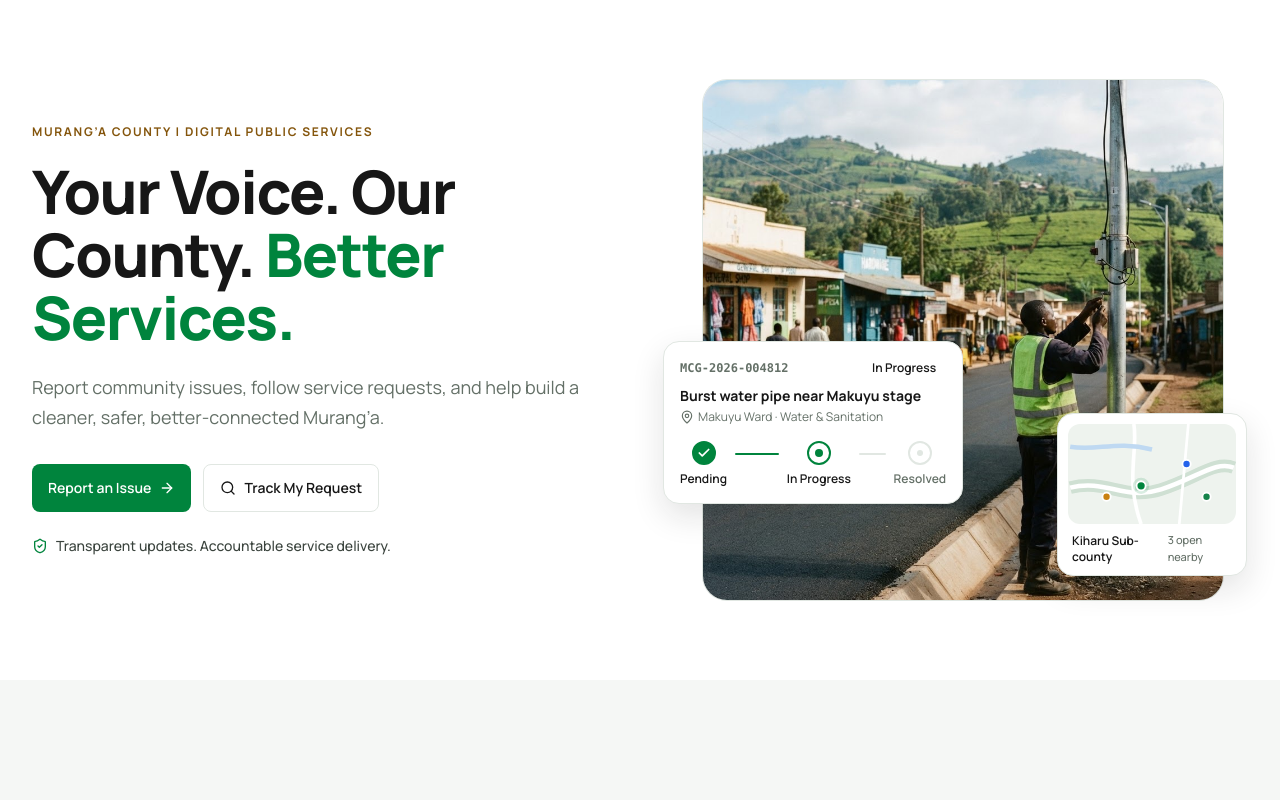
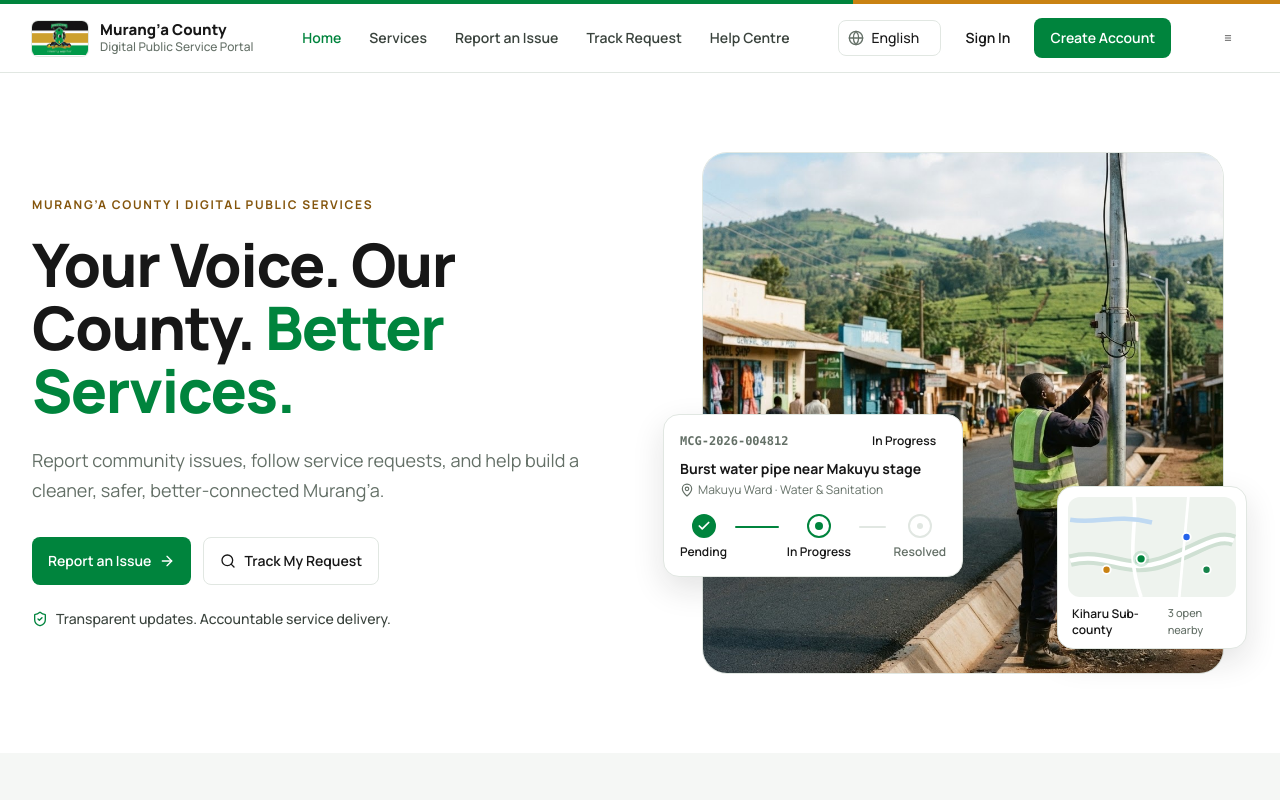
Before and after one commit to bethkimani/muranga-ecitizen-portal, a Next.js app in the folder frontend/: page / in a window 1280 px wide. Shown: the top 800 px of the page. Built offline with nearby package versions, Linux system fonts and the light colour scheme.

Commit message:
fix: integrate public layout shell with Next.js Link and client header/footer components

```diff
--- /dev/null
+++ b/frontend/src/app/(main)/layout.tsx
@@ -0,0 +1,17 @@
+import React from 'react';
+import { PublicHeader } from '@/components/PublicHeader';
+import { PublicFooter } from '@/components/PublicFooter';
+
+export default function MainLayout({
+  children,
+}: {
+  children: React.ReactNode;
+}) {
+  return (
+    <div className="min-h-screen w-full bg-canvas flex flex-col">
+      <PublicHeader />
+      <main className="flex-1">{children}</main>
+      <PublicFooter />
+    </div>
+  );
+}
--- a/frontend/src/components/PublicFooter.tsx
+++ b/frontend/src/components/PublicFooter.tsx
@@ -1,5 +1,5 @@
 import React from 'react';
-import { Link } from 'react-router-dom';
+import Link from 'next/link';
 import { MailIcon, MapPinIcon, PhoneIcon } from 'lucide-react';
 import { EMBLEM_URL } from './Logo';
 
@@ -10,8 +10,8 @@ const columns = [
       { label: 'Report an Issue', to: '/portal/submit' },
       { label: 'Track a Request', to: '/track' },
       { label: 'Service Directory', to: '/services' },
-  { label: 'Announcements', to: '/#announcements' }]
-
+      { label: 'Announcements', to: '/#announcements' },
+    ],
   },
   {
     title: 'Support',
@@ -19,18 +19,18 @@ const columns = [
       { label: 'Help Centre', to: '/help' },
       { label: 'Frequently Asked Questions', to: '/help' },
       { label: 'Give Feedback', to: '/help#contact' },
-  { label: 'County Staff Sign In', to: '/signin?role=staff' }]
-
+      { label: 'County Staff Sign In', to: '/signin?role=staff' },
+    ],
   },
   {
     title: 'Policies',
     links: [
       { label: 'Privacy Policy', to: '/help' },
       { label: 'Accessibility', to: '/help' },
-  { label: 'Terms of Use', to: '/help' }]
-
-}];
-
+      { label: 'Terms of Use', to: '/help' },
+    ],
+  },
+];
 
 export function PublicFooter() {
   return (
@@ -47,26 +47,38 @@ export function PublicFooter() {
             </div>
           </div>
           <ul className="mt-6 space-y-3 text-sm text-white/80">
-            <li className="flex gap-3"><MapPinIcon className="mt-0.5 h-4 w-4 shrink-0 text-gold" aria-hidden="true" />County Headquarters, Murang’a Town</li>
-            <li className="flex gap-3"><PhoneIcon className="mt-0.5 h-4 w-4 shrink-0 text-gold" aria-hidden="true" />Customer service line — configured by administrator</li>
-            <li className="flex gap-3"><MailIcon className="mt-0.5 h-4 w-4 shrink-0 text-gold" aria-hidden="true" />Support email — configured by administrator</li>
+            <li className="flex gap-3">
+              <MapPinIcon className="mt-0.5 h-4 w-4 shrink-0 text-gold" aria-hidden="true" />
+              County Headquarters, Murang’a Town
+            </li>
+            <li className="flex gap-3">
+              <PhoneIcon className="mt-0.5 h-4 w-4 shrink-0 text-gold" aria-hidden="true" />
+              Customer service line — configured by administrator
+            </li>
+            <li className="flex gap-3">
+              <MailIcon className="mt-0.5 h-4 w-4 shrink-0 text-gold" aria-hidden="true" />
+              Support email — configured by administrator
+            </li>
           </ul>
         </div>
         <div className="grid grid-cols-2 gap-8 sm:grid-cols-3">
-          {columns.map((c) =>
+          {columns.map((c) => (
             <div key={c.title}>
               <h2 className="text-sm font-bold text-gold">{c.title}</h2>
               <ul className="mt-4 space-y-2.5">
-                {c.links.map((l) =>
+                {c.links.map((l) => (
                   <li key={l.label}>
-                    <Link to={l.to} className="text-sm text-white/80 transition-colors duration-150 hover:text-white">
+                    <Link
+                      href={l.to}
+                      className="text-sm text-white/80 transition-colors duration-150 hover:text-white"
+                    >
                       {l.label}
                     </Link>
                   </li>
-              )}
+                ))}
               </ul>
             </div>
-          )}
+          ))}
         </div>
       </div>
       <div className="border-t border-white/10">
@@ -75,6 +87,6 @@ export function PublicFooter() {
           <p>Prototype for demonstration — figures shown are sample data.</p>
         </div>
       </div>
-    </footer>);
-
+    </footer>
+  );
 }
--- a/frontend/src/components/PublicHeader.tsx
+++ b/frontend/src/components/PublicHeader.tsx
@@ -1,20 +1,45 @@
+'use client';
+
 import React, { useState } from 'react';
-import { Link, NavLink } from 'react-router-dom';
+import Link from 'next/link';
+import { usePathname } from 'next/navigation';
 import { AnimatePresence, motion } from 'framer-motion';
 import { GlobeIcon, MenuIcon, XIcon } from 'lucide-react';
-import { Logo } from './Logo';
+
+export const EMBLEM_URL = "/image.png";
+
+interface LogoProps {
+  inverted?: boolean;
+  subtitle?: string;
+  to?: string;
+}
+
+export function Logo({ inverted = false, subtitle = 'Digital Public Service Portal', to = '/' }: LogoProps) {
+  return (
+    <Link href={to} className="flex min-w-0 items-center gap-3" aria-label="Murang’a County Digital Public Service Portal — home">
+      <span className={`block aspect-[8/5] w-14 shrink-0 overflow-hidden rounded-md ${inverted ? 'ring-1 ring-white/20' : 'ring-1 ring-line'} bg-white`}>
+        <img src={EMBLEM_URL} alt="" className="h-full w-full object-contain" />
+      </span>
+      <span className="min-w-0">
+        <span className={`block truncate text-[15px] font-extrabold leading-tight ${inverted ? 'text-white' : 'text-ink'}`}>Murang’a County</span>
+        <span className={`block truncate text-xs font-medium ${inverted ? 'text-white/70' : 'text-muted'}`}>{subtitle}</span>
+      </span>
+    </Link>
+  );
+}
 
 const links = [
   { label: 'Home', to: '/' },
   { label: 'Services', to: '/services' },
   { label: 'Report an Issue', to: '/portal/submit' },
   { label: 'Track Request', to: '/track' },
-{ label: 'Help Centre', to: '/help' }];
-
+  { label: 'Help Centre', to: '/help' },
+];
 
 export function PublicHeader() {
   const [open, setOpen] = useState(false);
   const [lang, setLang] = useState('en');
+  const pathname = usePathname();
 
   return (
     <header className="sticky top-0 z-40 border-b border-line bg-white/95 backdrop-blur">
@@ -24,20 +49,20 @@ export function PublicHeader() {
       <div className="mx-auto flex h-[68px] max-w-7xl items-center justify-between gap-4 px-4 sm:px-6 lg:px-8">
         <Logo />
         <nav className="hidden items-center gap-1 lg:flex" aria-label="Main">
-          {links.map((l) =>
-          <NavLink
+          {links.map((l) => {
+            const isActive = pathname === l.to;
+            return (
+              <Link
                 key={l.to}
-            to={l.to}
-            end
-            className={({ isActive }) =>
-            `rounded-lg px-3 py-2 text-sm font-semibold transition-colors duration-150 ${
-            isActive ? 'text-brand' : 'text-[#3A433D] hover:bg-canvas hover:text-ink'}`
-
-            }>
-
+                href={l.to}
+                className={`rounded-lg px-3 py-2 text-sm font-semibold transition-colors duration-150 ${
+                  isActive ? 'text-brand' : 'text-[#3A433D] hover:bg-canvas hover:text-ink'
+                }`}
+              >
                 {l.label}
-            </NavLink>
-          )}
+              </Link>
+            );
+          })}
         </nav>
         <div className="hidden items-center gap-2 lg:flex">
           <label className="relative flex items-center">
@@ -46,16 +71,16 @@ export function PublicHeader() {
             <select
               value={lang}
               onChange={(e) => setLang(e.target.value)}
-              className="h-9 appearance-none rounded-lg border border-line bg-white pl-8 pr-3 text-sm font-medium text-ink focus:border-brand focus:outline-none">
-
+              className="h-9 appearance-none rounded-lg border border-line bg-white pl-8 pr-3 text-sm font-medium text-ink focus:border-brand focus:outline-none"
+            >
               <option value="en">English</option>
               <option value="sw">Kiswahili</option>
             </select>
           </label>
-          <Link to="/signin" className="btn-ghost">
+          <Link href="/signin" className="btn-ghost">
             Sign In
           </Link>
-          <Link to="/register" className="btn-primary">
+          <Link href="/register" className="btn-primary">
             Create Account
           </Link>
         </div>
@@ -63,46 +88,57 @@ export function PublicHeader() {
           className="btn-ghost h-10 w-10 px-0 lg:hidden"
           onClick={() => setOpen((o) => !o)}
           aria-expanded={open}
-          aria-label={open ? 'Close menu' : 'Open menu'}>
-
+          aria-label={open ? 'Close menu' : 'Open menu'}
+        >
           {open ? <XIcon className="h-5 w-5" /> : <MenuIcon className="h-5 w-5" />}
         </button>
       </div>
       <AnimatePresence>
-        {open &&
+        {open && (
           <motion.nav
             initial={{ height: 0, opacity: 0 }}
             animate={{ height: 'auto', opacity: 1 }}
             exit={{ height: 0, opacity: 0 }}
             transition={{ duration: 0.2, ease: [0.23, 1, 0.32, 1] }}
             className="overflow-hidden border-t border-line bg-white lg:hidden"
-          aria-label="Mobile">
-
+            aria-label="Mobile"
+          >
             <div className="space-y-1 px-4 py-4">
-              {links.map((l) =>
-            <Link key={l.to} to={l.to} onClick={() => setOpen(false)} className="block rounded-lg px-3 py-3 text-[15px] font-semibold text-ink hover:bg-canvas">
+              {links.map((l) => (
+                <Link
+                  key={l.to}
+                  href={l.to}
+                  onClick={() => setOpen(false)}
+                  className="block rounded-lg px-3 py-3 text-[15px] font-semibold text-ink hover:bg-canvas"
+                >
                   {l.label}
                 </Link>
-            )}
+              ))}
               <div className="flex gap-2 px-3 pt-2">
-                {['en', 'sw'].map((l) =>
+                {['en', 'sw'].map((l) => (
                   <button
                     key={l}
                     onClick={() => setLang(l)}
-                className={`rounded-full px-3 py-1.5 text-sm font-semibold ${lang === l ? 'bg-brand-50 text-brand' : 'text-muted'}`}>
-
+                    className={`rounded-full px-3 py-1.5 text-sm font-semibold ${
+                      lang === l ? 'bg-brand-50 text-brand' : 'text-muted'
+                    }`}
+                  >
                     {l === 'en' ? 'English' : 'Kiswahili'}
                   </button>
-              )}
+                ))}
               </div>
               <div className="grid grid-cols-2 gap-2 pt-3">
-                <Link to="/signin" className="btn-secondary">Sign In</Link>
-                <Link to="/register" className="btn-primary">Create Account</Link>
+                <Link href="/signin" className="btn-secondary text-center py-2">
+                  Sign In
+                </Link>
+                <Link href="/register" className="btn-primary text-center py-2">
+                  Create Account
+                </Link>
               </div>
             </div>
           </motion.nav>
+        )}
+      </AnimatePresence>
+    </header>
+  );
 }
-      </AnimatePresence>
-    </header>);
-
-}
```
Lines whose indentation alone changed are shown as unchanged.
